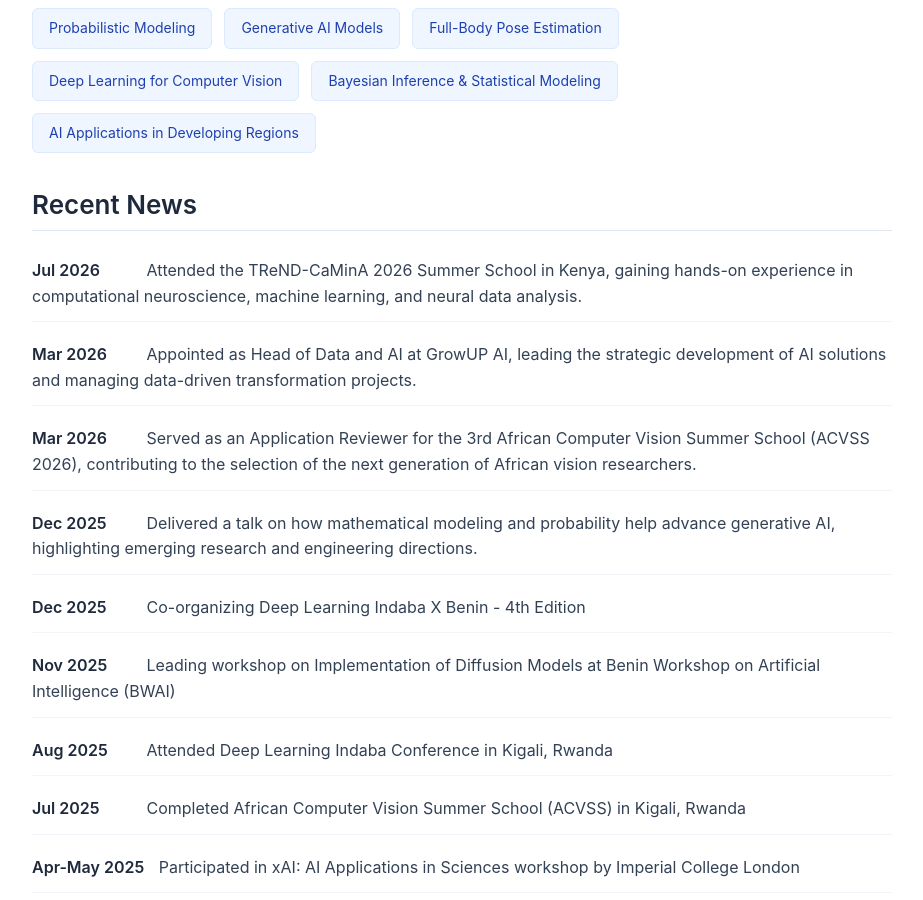
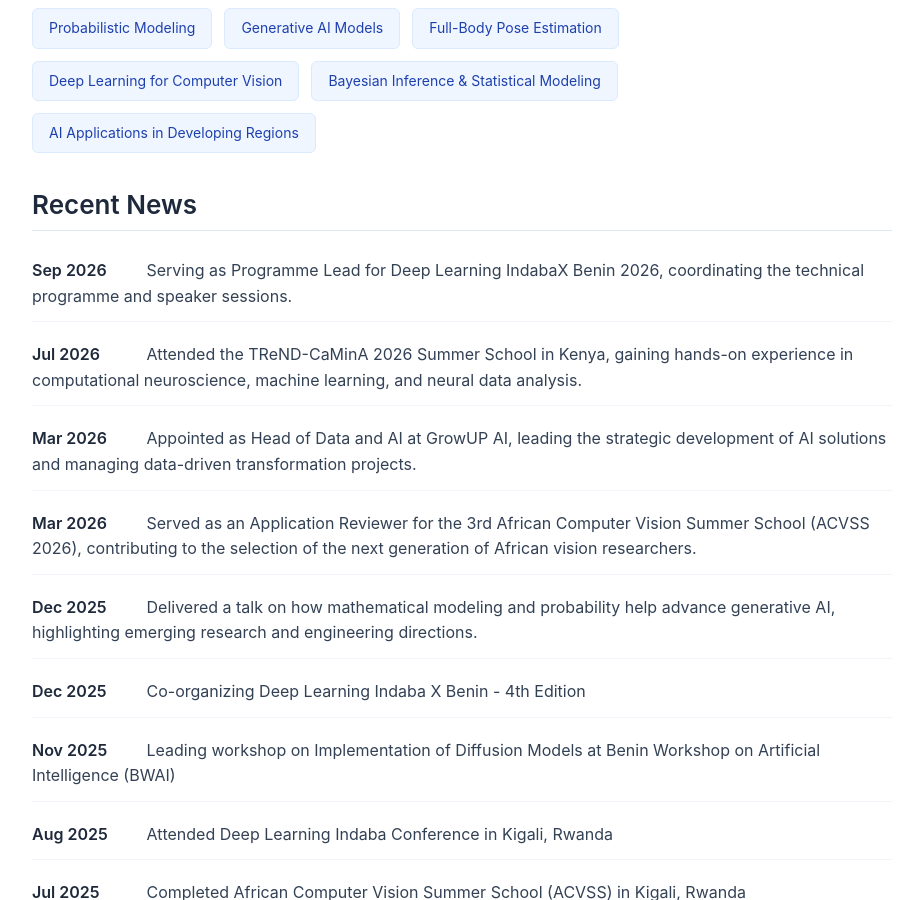
Before and after one commit to Roda10/my-academic-site, a Jekyll site: the page built from index.md, in a window 1280 px wide and 900 px high, scrolled down 643 px. Shown: the whole window, without its empty margins (178-1101 px from the left). Built offline with Jekyll 4.4.1, drawn with Linux system fonts in a browser that asks for light colours.

Commit message:
Add news entry for Deep Learning IndabaX Benin 2026
Added a news item about serving as Programme Lead for Deep Learning IndabaX Benin 2026.

```diff
--- a/index.md
+++ b/index.md
@@ -46,6 +46,10 @@ title: Home
     <h2>Recent News</h2>
     <ul class="news-list">
       <li>
+        <span class="news-date">Sep 2026</span>
+        Serving as Programme Lead for Deep Learning IndabaX Benin 2026, coordinating the technical programme and speaker sessions.
+      </li>
+      <li>
         <span class="news-date">Jul 2026</span>
         Attended the TReND-CaMinA 2026 Summer School in Kenya, gaining hands-on experience in computational neuroscience, machine learning, and neural data analysis.
       </li>
```
